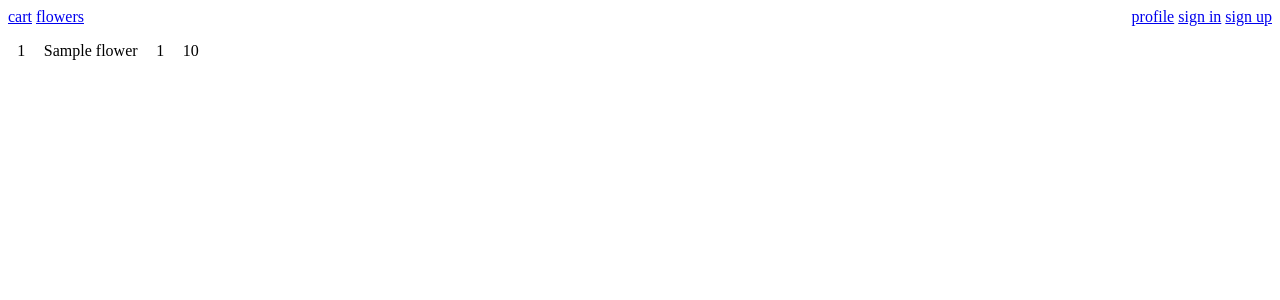
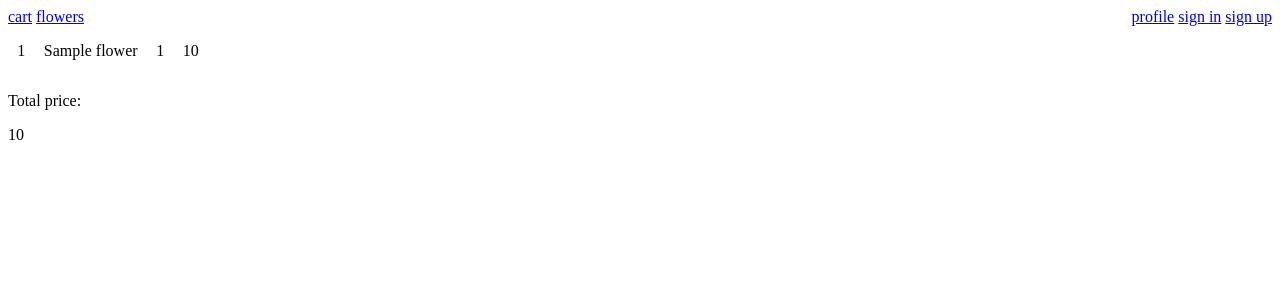
Before and after one commit to MukagaliSDU/HW_6, a FastAPI app: template templates/app/cart.html in a window 1280 px wide. Shown: the top 300 px of the page. Run offline with FastAPI, Linux system fonts and the light colour scheme; the template is opened without the code that fills it: most values are stand-ins (such as "Sample title", 1, 10 or a date in 2020).

Commit message:
add total sum

```diff
--- a/app/main.py
+++ b/app/main.py
@@ -133,10 +133,14 @@ def add_carts(
 def get_carts(request: Request):
     cart = request.cookies.get("cart")
     flowers = flowers_repository.get_list(cart)
+    total = 0
+    for i in flowers:
+        total += i.cost
     return templates.TemplateResponse(
         "app/cart.html",
         {
             "request": request,
-            "flowers": flowers
+            "flowers": flowers,
+            "total": total,
         }
     )
--- a/templates/app/cart.html
+++ b/templates/app/cart.html
@@ -26,5 +26,7 @@
 
 
     {% endfor %}
+    <p>Total price:</p>
+    <p>{{total}}</p>
 </body>
 </html>
```
